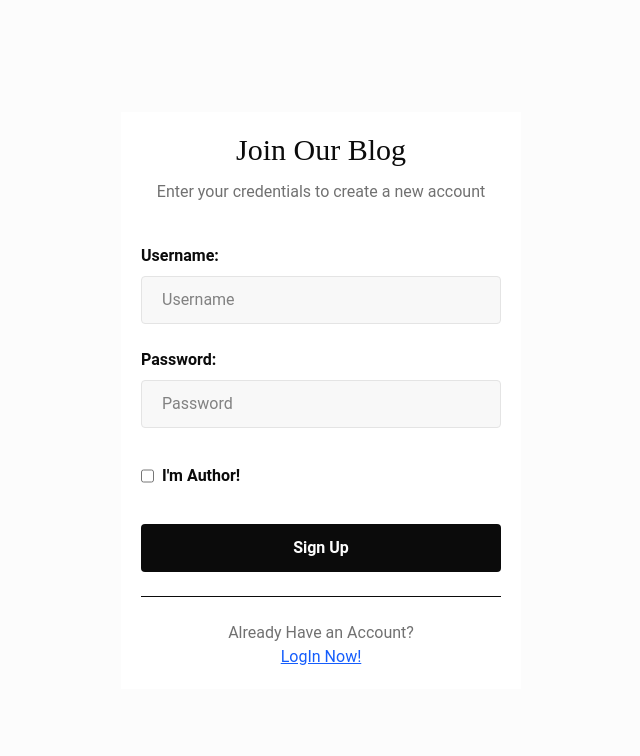
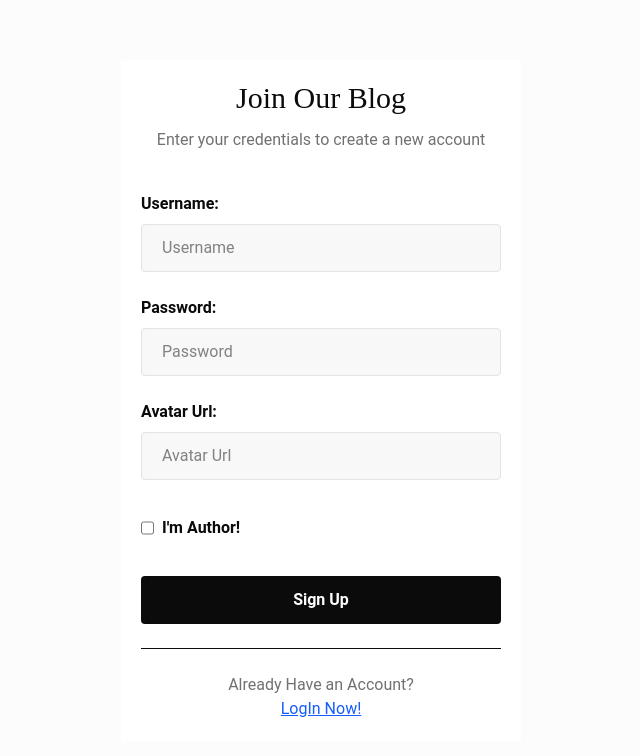
Before and after one commit to thomas011001/blog-frontend, a React (Vite) app: page /signup in a window 1280 px wide. Shown: the top 756 px of the page, without its empty margins (319-959 px from the left). Built offline with nearby package versions, Linux system fonts and the light colour scheme; no server answers.

Commit message:
Update Articles and SignUp components to improve layout and add avatar URL input

```diff
--- a/src/components/Articles.jsx
+++ b/src/components/Articles.jsx
@@ -19,7 +19,7 @@ export default function Articles({ keyword, user = null, sort = true }) {
 
   return (
     <>
-      <div className="flex gap-5 items-center justify-center">
+      <div className="flex gap-5 items-center justify-center flex-col">
         {data && !loading ? (
           data.data.map((p) => <Article key={p.id} data={p} />)
         ) : (
--- a/src/routes/SignUp.jsx
+++ b/src/routes/SignUp.jsx
@@ -10,8 +10,9 @@ function SignUp() {
   const [username, setUsername] = useState("");
   const [password, setPassword] = useState("");
   const [isAuthor, setIsAuthor] = useState(false);
+  const [avatarUrl, setUrl] = useState("");
   const [loading, setLoading] = useState(false);
-  const { signup, error, user } = useAuth();
+  const { signup, error, user, setError, loading: userLoading } = useAuth();
   const navigate = useNavigate();
 
   useEffect(() => {
@@ -23,19 +24,24 @@ function SignUp() {
   useEffect(() => {
     if (error) {
       toast.error(error.message);
+      setError(null);
     }
-  }, [error]);
+  }, [error, setError]);
 
   const handleUsernameInput = (e) => setUsername(e.target.value);
   const handlePasswordInput = (e) => setPassword(e.target.value);
+  const handleUrlInput = (e) => setUrl(e.target.value);
 
   async function handleFormSubmit(e) {
     e.preventDefault();
 
     setLoading(true);
-    await signup({ username, password, isAuthor });
+    await signup({ username, password, isAuthor, avatarUrl });
     setLoading(false);
-    navigate("/");
+  }
+
+  if (userLoading) {
+    return "...loading";
   }
 
   return (
@@ -72,6 +78,16 @@ function SignUp() {
                 type="text"
               />
             </InputField>
+            <InputField>
+              <InputTitle>Avatar Url:</InputTitle>
+              <Input
+                placeholder={"Avatar Url"}
+                handler={handleUrlInput}
+                value={avatarUrl}
+                required
+                type="url"
+              />
+            </InputField>
             <InputField className="flex-row items-center">
               <Input
                 type="checkbox"
```
